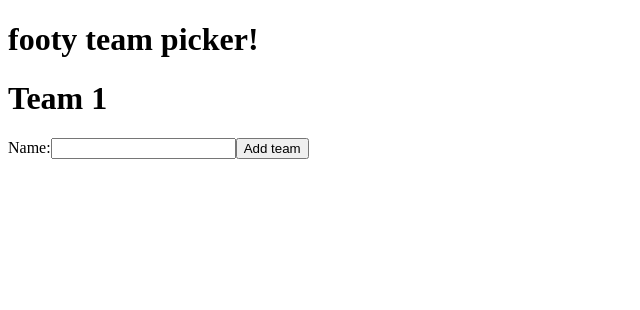
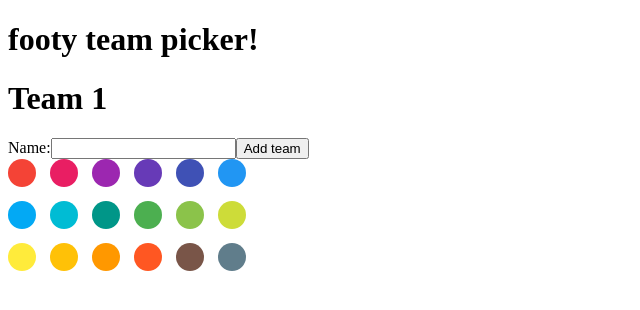
Before and after one commit to jacquescoetzee202/footy-team-picker, a React (Create React App) app: page / in a window 1280 px wide. Shown: the top 310 px of the page, without its empty margins (0-640 px from the left). Built offline with nearby package versions, Linux system fonts and the light colour scheme.

Commit message:
installed react color picker and added to TeamInput component

```diff
--- a/package.json
+++ b/package.json
@@ -7,6 +7,7 @@
     "@testing-library/react": "^11.2.2",
     "@testing-library/user-event": "^12.6.0",
     "react": "^17.0.1",
+    "react-color": "^2.19.3",
     "react-dom": "^17.0.1",
     "react-redux": "^7.2.2",
     "react-scripts": "4.0.1",
--- a/src/components/TeamInput/TeamInput.js
+++ b/src/components/TeamInput/TeamInput.js
@@ -1,3 +1,5 @@
+import { CirclePicker } from "react-color";
+
 const TeamInput = () => (
     <div>
         <h1>Team 1</h1>
@@ -10,6 +12,7 @@ const TeamInput = () => (
             </input>
             <button>Add team</button>
         </form>
+        <CirclePicker/>
     </div>
 );
 
```
Also changed, not shown: 1 other file (tests, documents, lock files or other folders).
